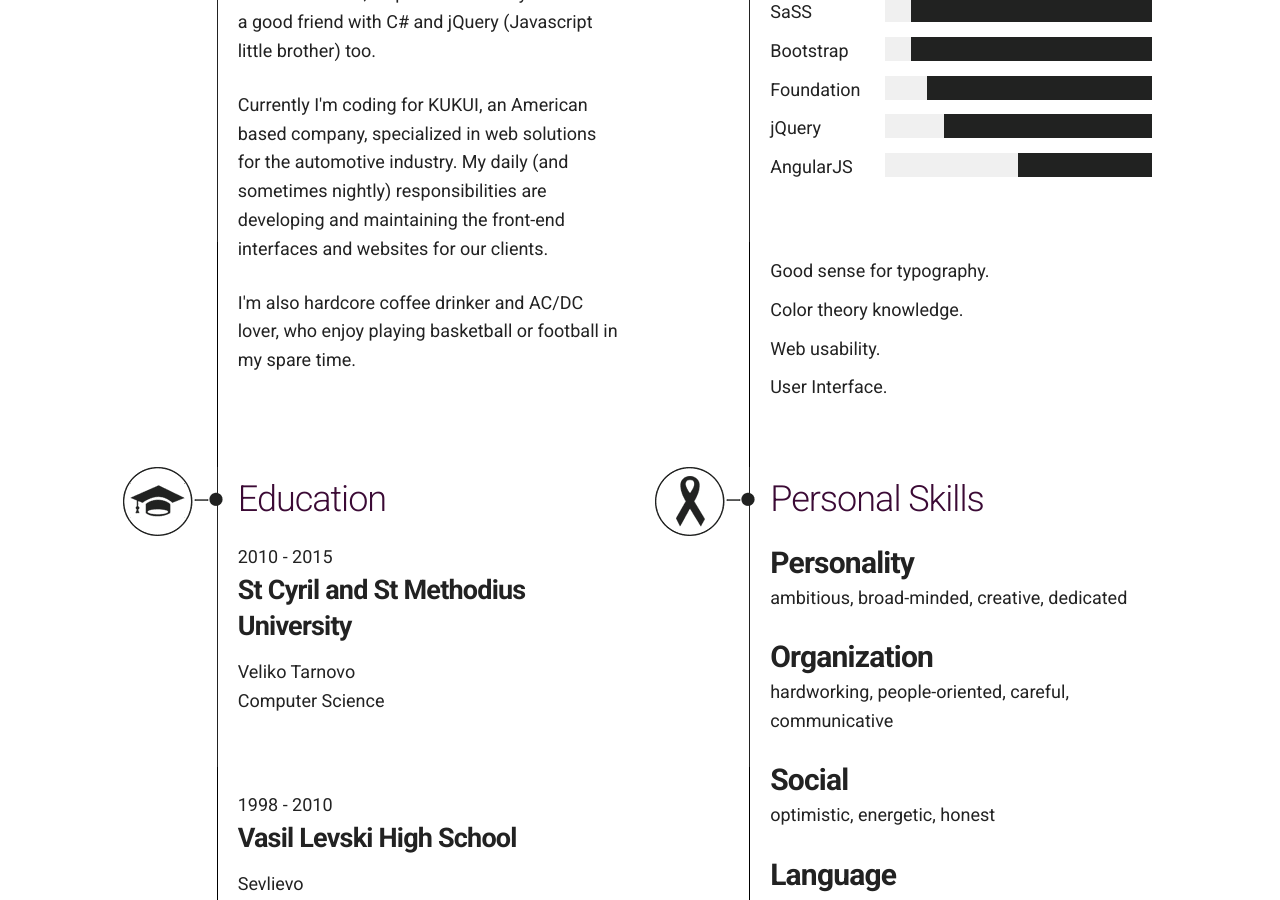
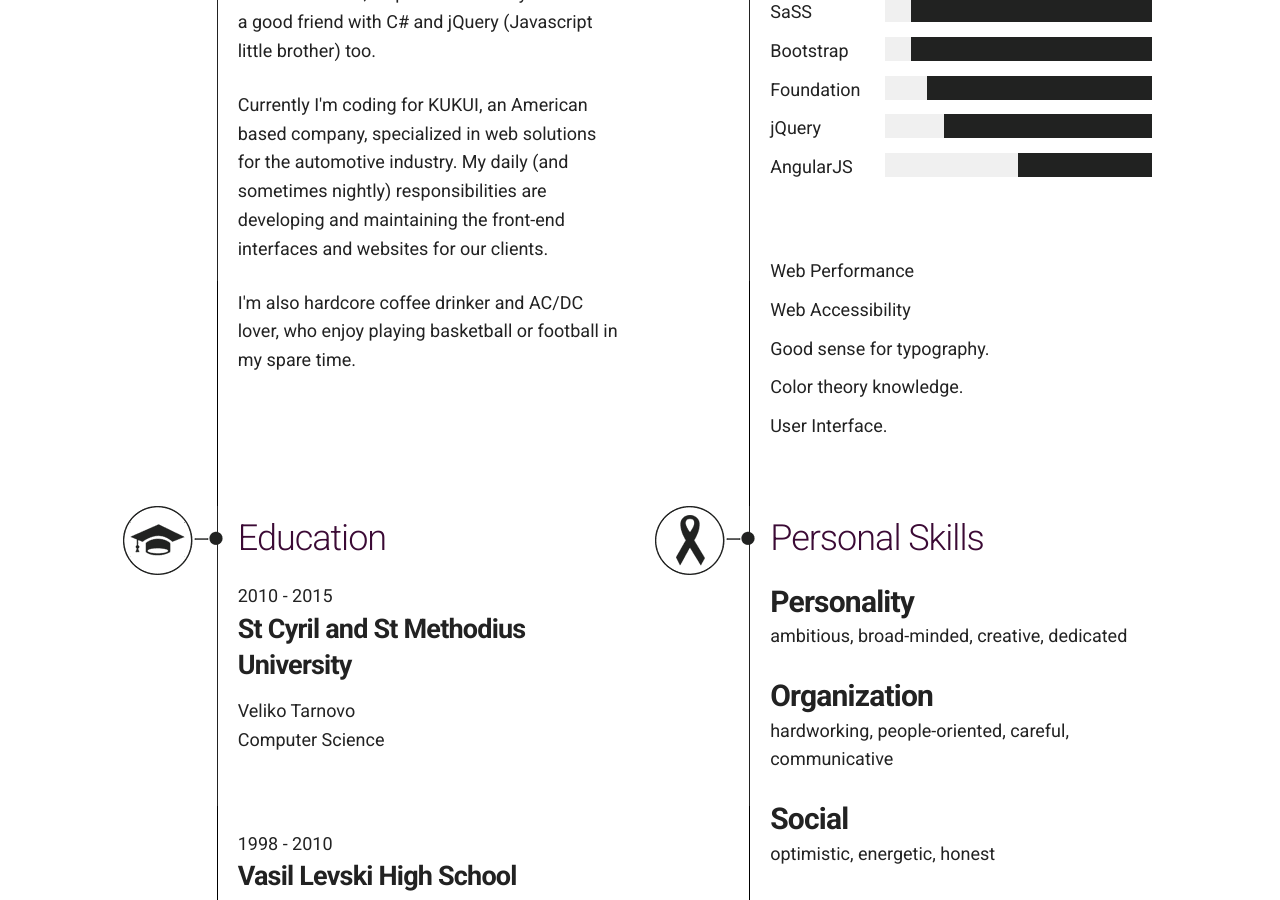
Before and after one commit to KleoPetroff/kleopetroff.github.io, a Jekyll site: the page built from about.html, in a window 1280 px wide and 900 px high, scrolled down 924 px. Built offline with Jekyll 4.4.1, drawn with Linux system fonts in a browser that asks for light colours.

Commit message:
Update Skills section
Added two missing skills

```diff
--- a/about.html
+++ b/about.html
@@ -52,10 +52,12 @@ layout: default
                 <div class="clearfix separate"><span class="right--name">AngularJS</span><span class="right-percentage fifty"></span></div>
 
                 <ul>
+                    <li>Web Performance</li>
+                    <li>Web Accessibility</li>
                     <li>Good sense for typography.</li>
                     <li>Color theory knowledge.</li>
-                    <li>Web usability.</li>
                     <li>User Interface.</li>
+
                 </ul>
             </div>
         </div>
```
